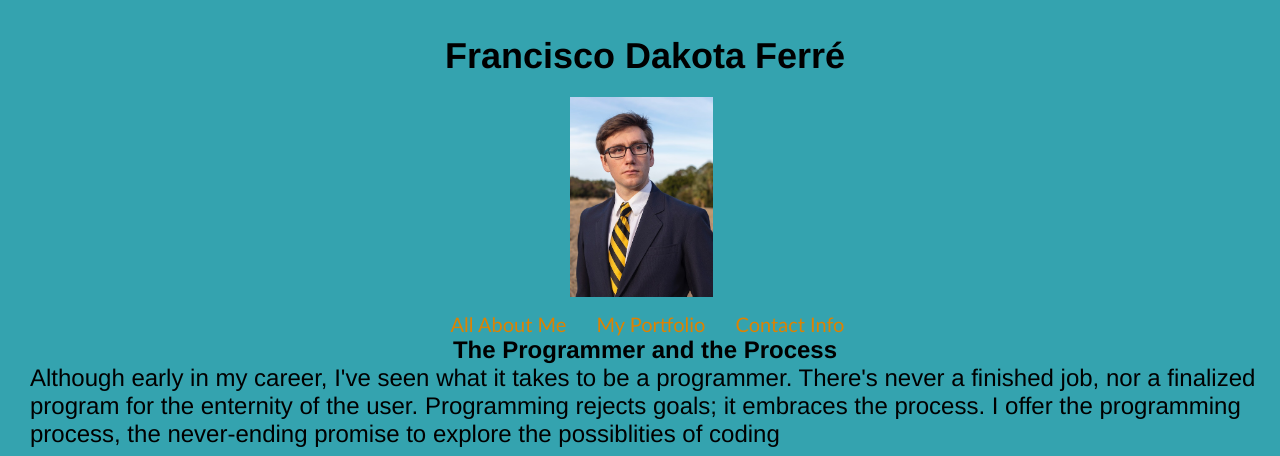
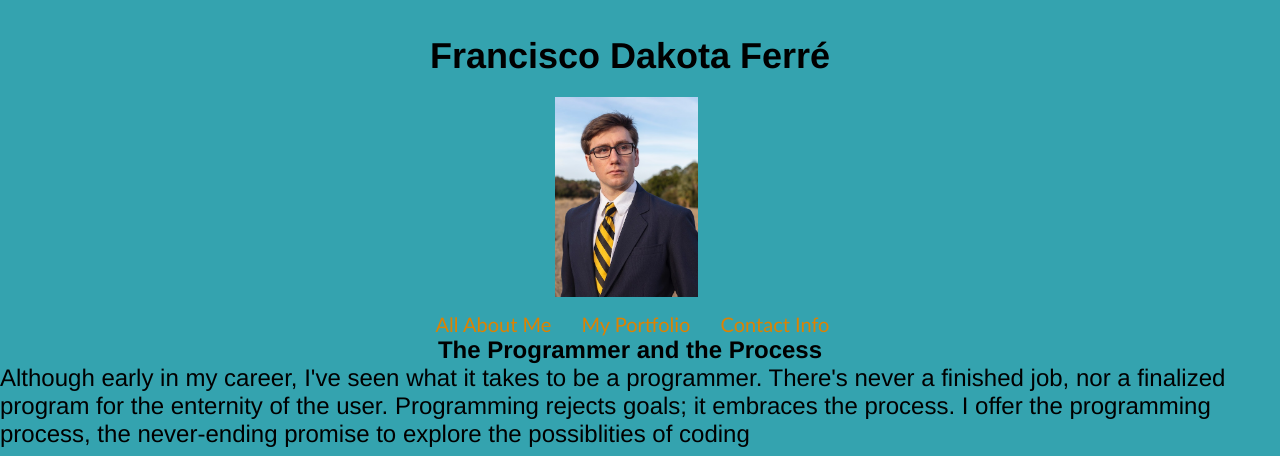
Before and after one commit to ScoBoFoSho/ScoBoFoSho, a plain HTML site: page index.html in a window 1280 px wide. Shown: the top 456 px of the page. Drawn offline with Linux system fonts and the light colour scheme; grey boxes are pictures that could not be loaded.

Commit message:
padding test

```diff
--- a/assets/css/style.css
+++ b/assets/css/style.css
@@ -45,8 +45,9 @@ header h1{
     padding-top: 15px;
     padding-right: 20px;
     padding-bottom: 10px;
-    padding-left: 30px;
+    padding-left: 0px;
     margin: 0;
+    margin-left: 0;
     background-color:#34a3af;
     display: flex;
     justify-content: space-between;
```
